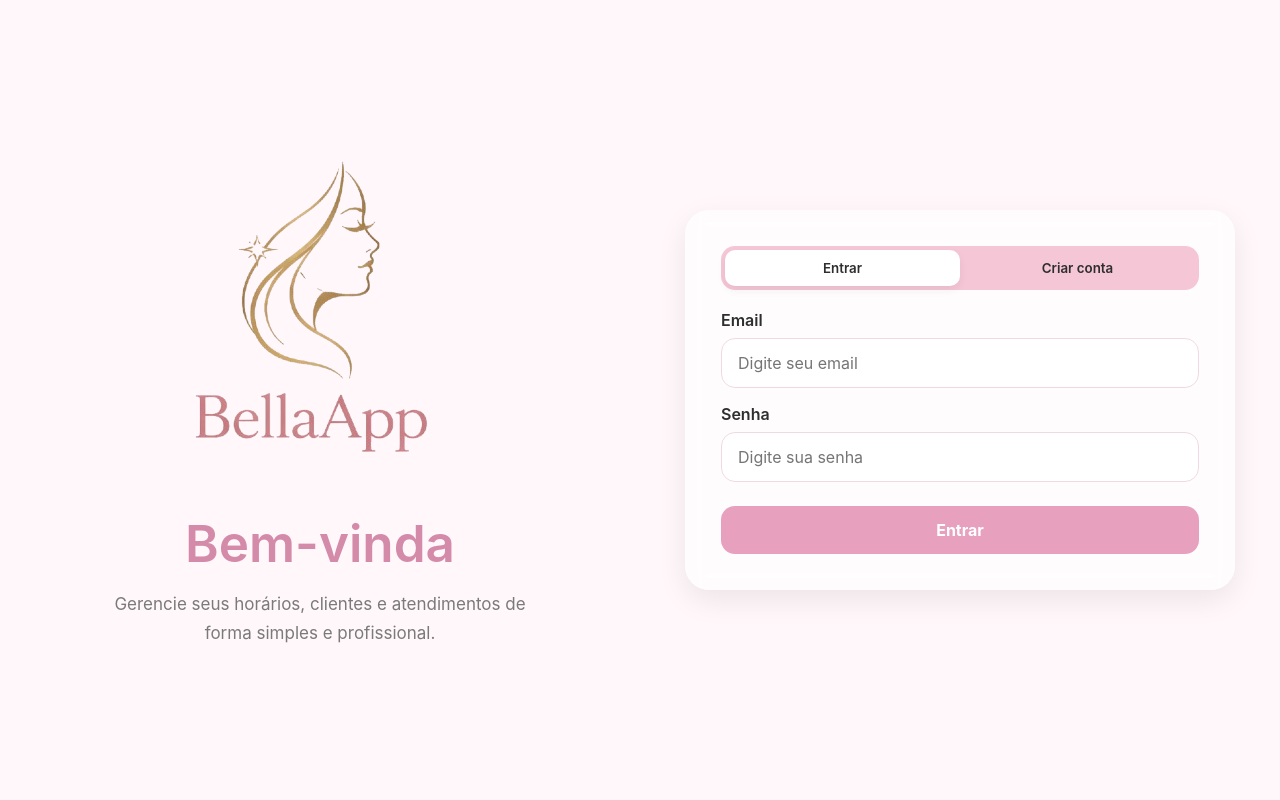
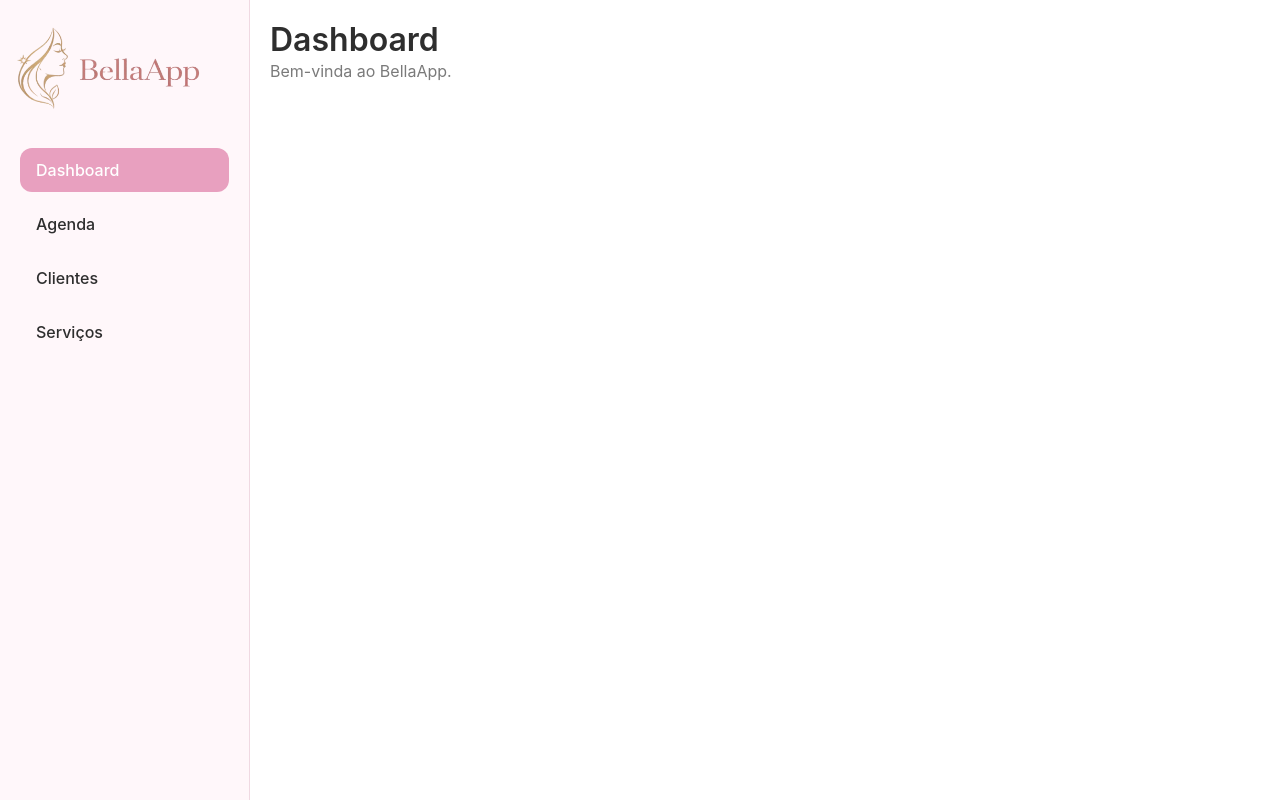
Before and after one commit to Joseph-0505/BellaApp, a React (Vite) app in the folder bellaapp-frontend/: page /dashboard in a window 1280 px wide. Built offline with nearby package versions, Linux system fonts and the light colour scheme.

Commit message:
Adicionando sidebar

```diff
--- a/bellaapp-frontend/src/App.jsx
+++ b/bellaapp-frontend/src/App.jsx
@@ -1,7 +1,29 @@
+import { BrowserRouter, Routes, Route } from "react-router-dom";
+
 import AuthPage from "./pages/auth/AuthPage";
+import DashboardPage from "./pages/dashboard/DashboardPage";
+import AgendaPage from "./pages/agenda/AgendaPage";
+import ClientesPage from "./pages/clientes/ClientesPage";
+import ServicosPage from "./pages/servicos/ServicosPage";
 
-function App() {
-  return <AuthPage />;
+
+ function App() {
+  return (
+    <BrowserRouter>
+      <Routes>
+
+        {/* Página pública */}
+        <Route path="/" element={<AuthPage />} />
+
+        {/* Área logada */}
+        <Route path="/dashboard" element={<DashboardPage />} />
+        <Route path="/agenda" element={<AgendaPage />} />
+        <Route path="/clientes" element={<ClientesPage />} />
+        <Route path="/servicos" element={<ServicosPage />} />
+      </Routes>
+    </BrowserRouter>
+  );
+
 }
 
 export default App;
--- /dev/null
+++ b/bellaapp-frontend/src/components/layout/DashboardLayout.jsx
@@ -0,0 +1,14 @@
+import Sidebar from "./Sidebar";
+import "../../styles/dashboard-layout.css";
+
+export default function DashboardLayout({ children }) {
+  return (
+    <div className="dashboard-layout">
+      <Sidebar />
+
+      <main className="dashboard-content">
+        {children}
+      </main>
+    </div>
+  );
+}
--- a/bellaapp-frontend/src/components/layout/Sidebar.jsx
+++ b/bellaapp-frontend/src/components/layout/Sidebar.jsx
@@ -0,0 +1,34 @@
+import {NavLink} from "react-router-dom";
+import "../../styles/sidebar.css";
+import logo from "../../assets/logo2.png";
+
+export default function Sidebar(){
+    return(
+        <aside className="sidebar" >
+
+            <div className="sidebar-header">
+                <img className="sidebar-logo" src={logo} alt="logo"/>
+            </div>
+
+             <nav className="sidebar-nav">
+             <NavLink to="/dashboard" className="sidebar-link">
+             Dashboard
+             </NavLink>
+
+             <NavLink to="/agenda" className="sidebar-link">
+             Agenda
+             </NavLink>
+
+             <NavLink to="/clientes" className="sidebar-link">
+             Clientes
+             </NavLink>
+
+             <NavLink to="/servicos" className="sidebar-link">
+             Serviços
+             </NavLink>
+
+            </nav>
+         </aside>
+
+    );
+}
--- /dev/null
+++ b/bellaapp-frontend/src/pages/agenda/AgendaPage.jsx
@@ -0,0 +1,3 @@
+export default function AgendaPage() {
+  return <h1>Agenda</h1>;
+}
--- /dev/null
+++ b/bellaapp-frontend/src/pages/clientes/ClientesPage.jsx
@@ -0,0 +1,3 @@
+export default function ClientesPage() {
+  return <h1>Clientes</h1>;
+}
--- a/bellaapp-frontend/src/pages/dashboard/DashboardPage.jsx
+++ b/bellaapp-frontend/src/pages/dashboard/DashboardPage.jsx
@@ -0,0 +1,10 @@
+import DashboardLayout from "../../components/layout/DashboardLayout";
+
+export default function DashboardPage() {
+  return (
+    <DashboardLayout>
+      <h1>Dashboard</h1>
+      <p>Bem-vinda ao BellaApp.</p>
+    </DashboardLayout>
+  );
+}
--- /dev/null
+++ b/bellaapp-frontend/src/pages/servicos/ServicosPage.jsx
@@ -0,0 +1,3 @@
+export default function ServicosPage() {
+  return <h1>Serviços</h1>;
+}
--- a/bellaapp-frontend/src/styles/auth.css
+++ b/bellaapp-frontend/src/styles/auth.css
@@ -4,12 +4,13 @@
 }
 
 .auth-page {
-  min-height: 100vh;
+  height: 100vh;
   display: flex;
   background: var(--background);
 }
 .auth-left {
   text-align: center;
+  margin-right: -500px;
 }
 .auth-left,
 .auth-right {
--- /dev/null
+++ b/bellaapp-frontend/src/styles/dashboard-layout.css
@@ -0,0 +1,9 @@
+.dashboard-layout {
+  display: flex;
+}
+
+.dashboard-content {
+  flex: 1;
+  padding: 20px;
+  background: var(--white);
+}
--- /dev/null
+++ b/bellaapp-frontend/src/styles/sidebar.css
@@ -0,0 +1,43 @@
+.sidebar {
+  width: 250px;
+  height: 100vh;
+  background-color: var(--background);
+  border-right: 1px solid var(--border);
+  padding: 24px 20px;
+  display: flex;
+  flex-direction: column;
+}
+
+.sidebar-header {
+  margin-bottom: 32px;
+}
+
+.sidebar-logo {
+  width: 200px;
+  margin-left: -10px;
+}
+
+.sidebar-nav {
+  display: flex;
+  flex-direction: column;
+  gap: 10px;
+}
+
+.sidebar-link {
+  display: block;
+  padding: 12px 16px;
+  border-radius: 12px;
+  color: var(--text);
+  font-weight: 500;
+  transition: var(--transition);
+}
+
+.sidebar-link:hover {
+  background-color: var(--secondary);
+  color: var(--text);
+}
+
+.sidebar-link.active {
+  background-color: var(--primary);
+  color: var(--white);
+}
```
Also changed, not shown: bellaapp-frontend/src/assets/logo2.png (added).
